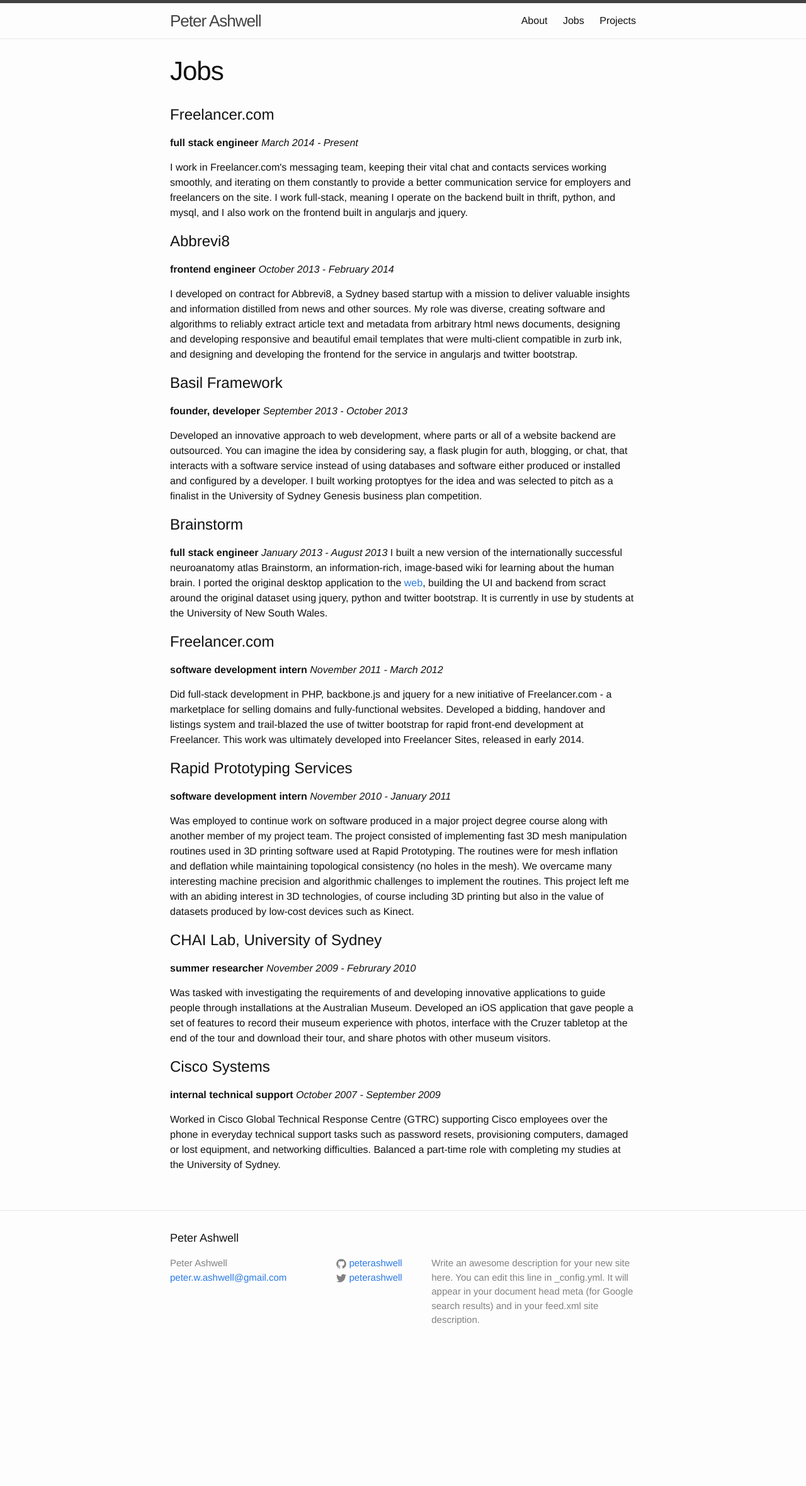
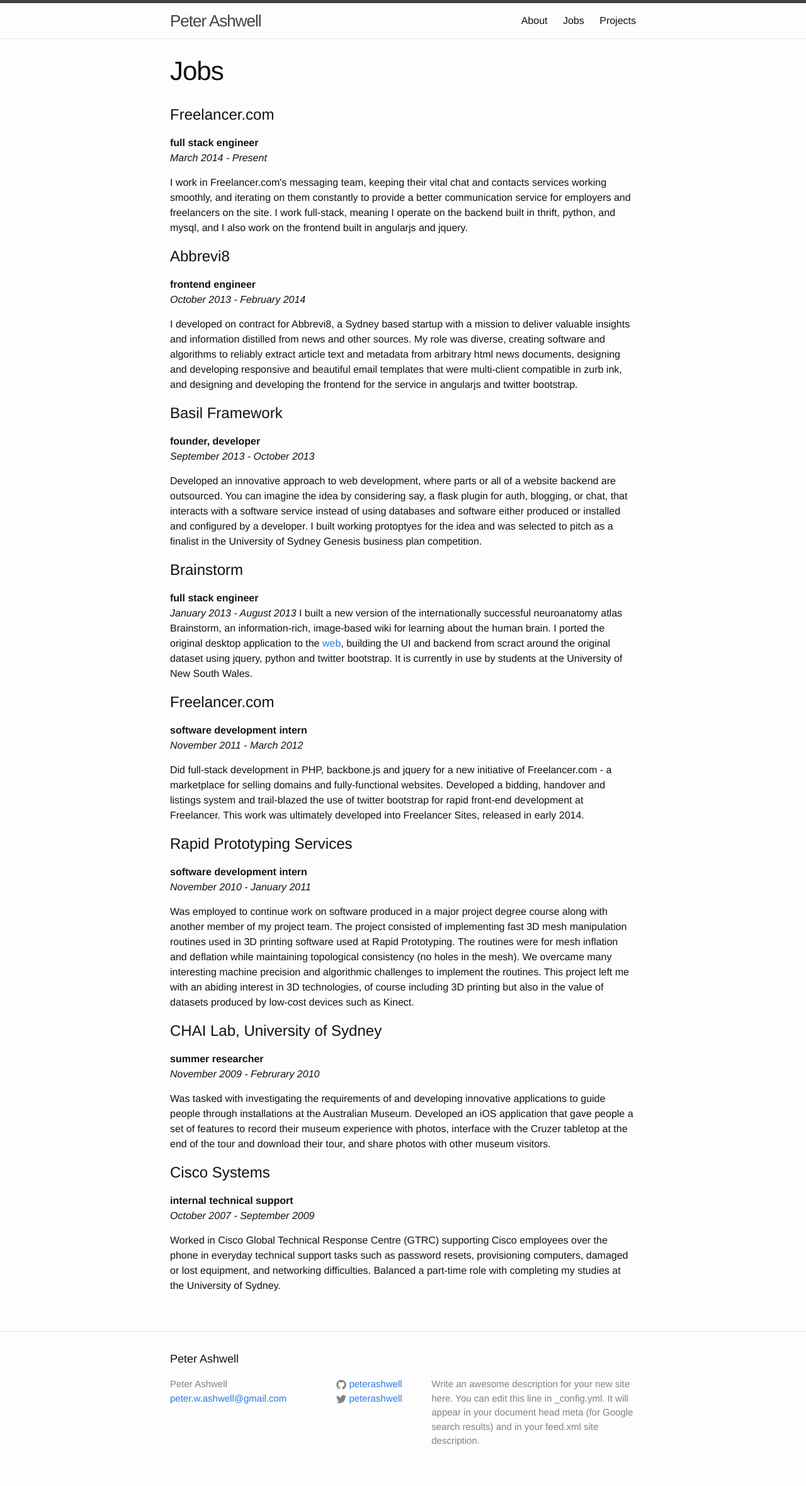
Before and after one commit to peterashwell/peterashwell.github.io, a Jekyll site: the page built from jobs.md, in a window 1280 px wide. Shown: the whole page at 63% size. Built offline with Jekyll 4.4.1, drawn with Linux system fonts in a browser that asks for light colours; before the commit the page ends 2168 px from its top, so only the background shows below that.

Commit message:
Fixed line breaks on dates

```diff
--- a/jobs.md
+++ b/jobs.md
@@ -5,7 +5,7 @@
 ---
 
 <h1>Freelancer.com</h1>
-<strong>full stack engineer</strong>
+<strong>full stack engineer</strong><br />
 <em>March 2014 - Present</em>
 
 <p>
@@ -13,42 +13,42 @@
 </p>
 
 <h1>Abbrevi8</h1>
-<strong>frontend engineer</strong>
+<strong>frontend engineer</strong><br />
 <em>October 2013 - February 2014</em>
 
 I developed on contract for Abbrevi8, a Sydney based startup with a mission to deliver valuable insights and information distilled from news and other sources. My role was diverse, creating software and algorithms to reliably extract article text and metadata from arbitrary html news documents, designing and developing responsive and beautiful email templates that were multi-client compatible in zurb ink, and designing and developing the frontend for the service in angularjs and twitter bootstrap.
 
 <h1>Basil Framework</h1>
-<strong>founder, developer</strong>
+<strong>founder, developer</strong><br />
 <em>September 2013 - October 2013</em>
 
 Developed an innovative approach to web development, where parts or all of a website backend are outsourced. You can imagine the idea by considering say, a flask plugin for auth, blogging, or chat, that interacts with a software service instead of using databases and software either produced or installed and configured by a developer. I built working protoptyes for the idea and was selected to pitch as a finalist in the University of Sydney Genesis business plan competition.
 
 <h1>Brainstorm</h1>
-<strong>full stack engineer</strong>
+<strong>full stack engineer</strong><br />
 <em>January 2013 - August 2013</em>
 I built a new version of the internationally successful neuroanatomy atlas Brainstorm, an information-rich, image-based wiki for learning about the human brain. I ported the original desktop application to the <a href="www.brainstormneuro.net">web</a>, building the UI and backend from scract around the original dataset using jquery, python and twitter bootstrap. It is currently in use by students at the University of New South Wales.
 
 <h1>Freelancer.com</h1>
-<strong>software development intern</strong>
+<strong>software development intern</strong><br />
 <em>November 2011 - March 2012</em>
 
 Did full-stack development in PHP, backbone.js and jquery for a new initiative of Freelancer.com - a marketplace for selling domains and fully-functional websites. Developed a bidding, handover and listings system and trail-blazed the use of twitter bootstrap for rapid front-end development at Freelancer. This work was ultimately developed into Freelancer Sites, released in early 2014.
 
 <h1>Rapid Prototyping Services</h1>
-<strong>software development intern</strong>
+<strong>software development intern</strong><br />
 <em>November 2010 - January 2011</em>
 
 Was employed to continue work on software produced in a major project degree course along with another member of my project team. The project consisted of implementing fast 3D mesh manipulation routines used in 3D printing software used at Rapid Prototyping. The routines were for mesh inflation and deflation while maintaining topological consistency (no holes in the mesh). We overcame many interesting machine precision and algorithmic challenges to implement the routines. This project left me with an abiding interest in 3D technologies, of course including 3D printing but also in the value of datasets produced by low-cost devices such as Kinect.
 
 <h1>CHAI Lab, University of Sydney</h1>
-<strong>summer researcher</strong>
+<strong>summer researcher</strong><br />
 <em>November 2009 - Februrary 2010</em>
 
 Was tasked with investigating the requirements of and developing innovative applications to guide people through installations at the Australian Museum. Developed an iOS application that gave people a set of features to record their museum experience with photos, interface with the Cruzer tabletop at the end of the tour and download their tour, and share photos with other museum visitors.
 
 <h1>Cisco Systems</h1>
-<strong>internal technical support</strong>
+<strong>internal technical support</strong><br />
 <em>October 2007 - September 2009</em>
 
 Worked in Cisco Global Technical Response Centre (GTRC) supporting Cisco employees over the phone  in everyday technical support tasks such as password resets, provisioning computers, damaged or lost equipment, and networking difficulties. Balanced a part-time role with completing my studies at the University of Sydney.
```
